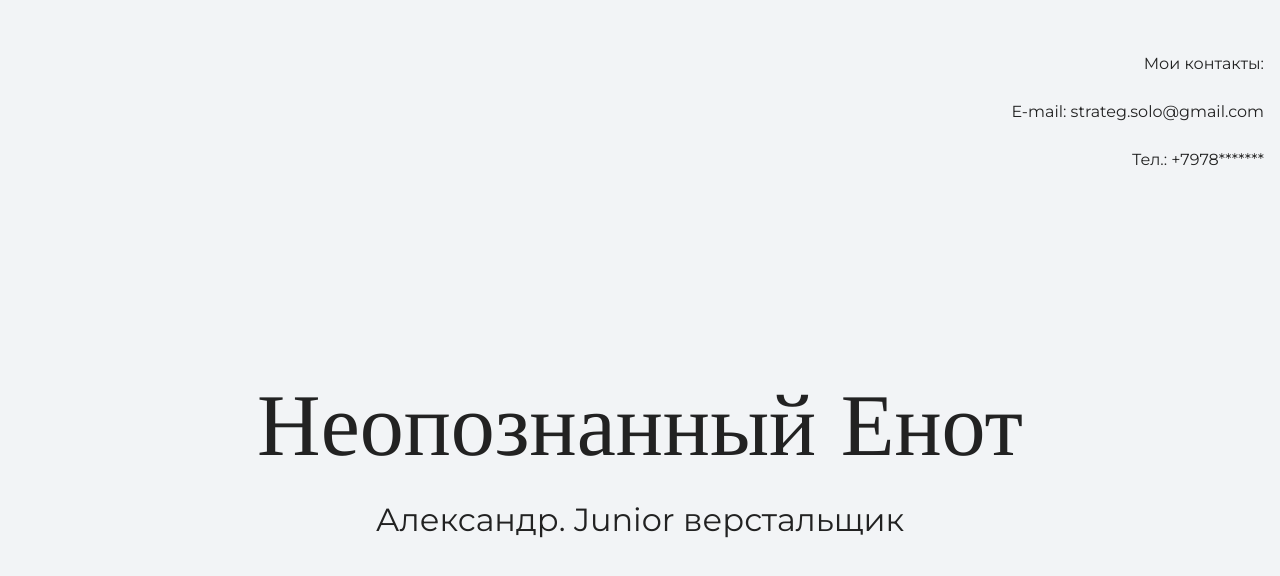
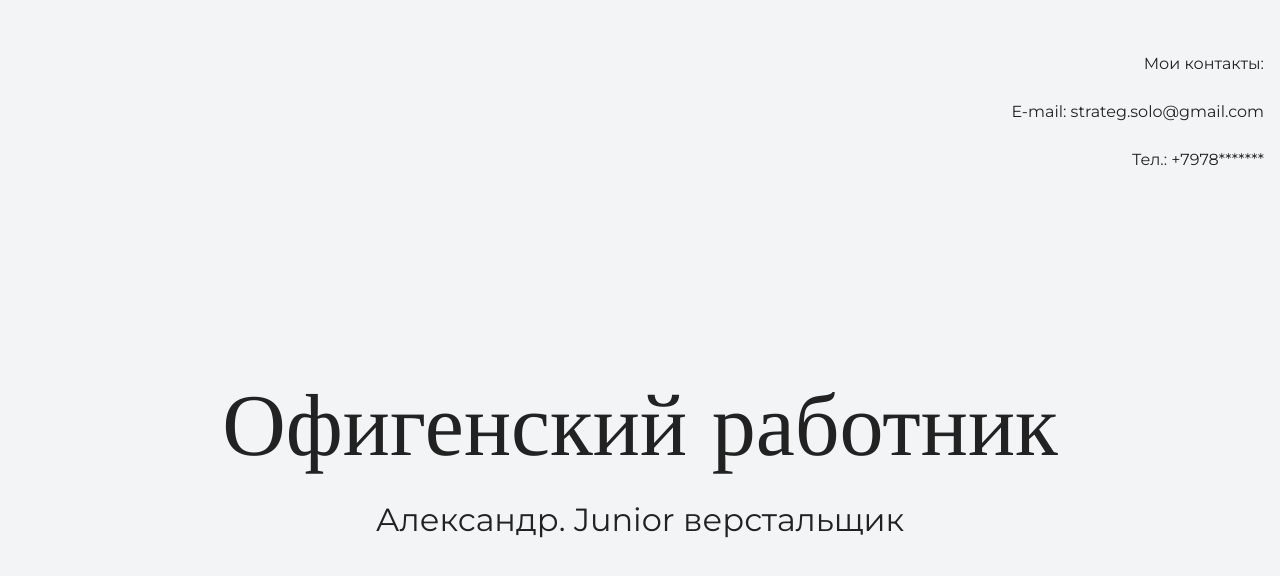
Before and after one commit to Solovey1966/N, a plain HTML site: page index.html in a window 1280 px wide. Shown: the top 576 px of the page. Drawn offline with nearby package versions, Linux system fonts and the light colour scheme.

Commit message:
Update index.html
Написал правильное опредление

```diff
--- a/index.html
+++ b/index.html
@@ -18,7 +18,7 @@
 
     <section class="hero-image">
       <div class="container">
-      <h1 class="heading">Неопознанный Енот</h1>
+      <h1 class="heading">Офигенский работник</h1>
       <p>Александр. Junior верстальщик</p>
     </div>
     </section>
```
